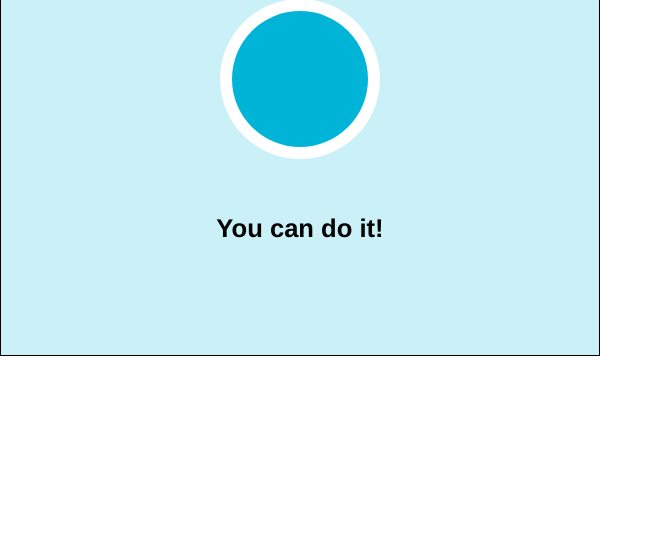
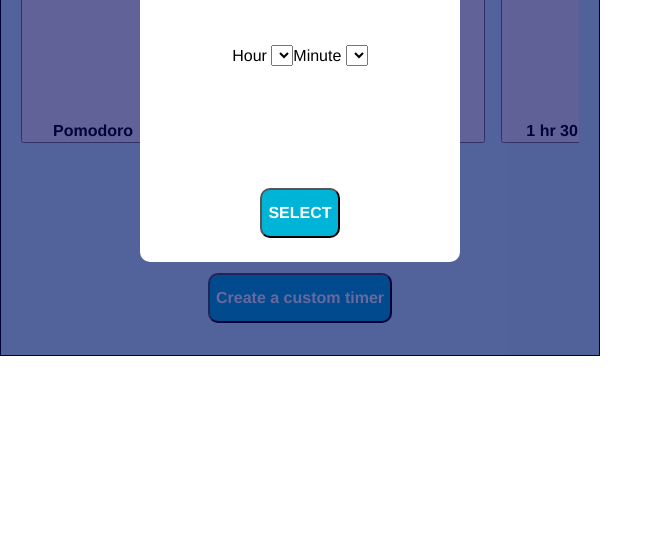
Before and after one commit to tobi-tobes/timewise, a plain HTML site: page components/views.html in a window 1280 px wide. Shown: the part 244-800 px from the top of the page, without its empty margins (0-663 px from the left). Drawn offline with Linux system fonts and the light colour scheme.

Commit message:
General styling for modals

```diff
--- a/components/views.html
+++ b/components/views.html
@@ -65,7 +65,7 @@
                 </div>
             </section>
             <!-- Active timer (strict mode) -->
-            <section class="active-timer strict">
+            <section class="active-timer strict hidden">
                 <h3 class="timer-digital">00:55:59</h3>
                 <div class="timer-outer">
                     <div class="timer-inner">
@@ -75,7 +75,8 @@
 
             <!-- MODALS -->
             <!-- Custom time selection modal -->
-            <section class="custom-timer modal hidden">
+            <section class="modal">
+                <div class="custom-timer modal-container">
                     <h3>Create a custom time</h3>
                     <div class="time-picker">
                         <div class="hour-picker">
@@ -88,21 +89,34 @@
                         </div>
                     </div>
                     <button class="modal-btn">SELECT</button>
+                </div>
             </section>
             <!-- Stats modal -->
-            <section class="stats modal hidden">
+            <section class="modal hidden">
+                <div class="stats modal-container">
                     <h3>Time spent wisely:</h3>
                     <div class="stats-counter">
                         <p>0 mins today</p>
                         <p>0 mins this week</p>
                     </div>
                     <button class="modal-btn">DONE</button>
+                </div>
             </section>
             <!-- Timer done modal -->
-            <section class="timer-done modal hidden">
+            <section class="modal hidden">
+                <div class="timer-done modal-container">
                     <h3>00:00:00</h3>
                     <p>You did it!</p>
                     <button class="modal-btn">DONE</button>
+                </div>
+            </section>
+            <!-- End button clicked modal -->
+            <section class="modal hidden">
+                <div class="end-clicked modal-container">
+                    <h3>Are you sure you want to end your session?</h3>
+                    <button class="no-btn">No</button>
+                    <button class="yes-btn">Yes</button>
+                </div>
             </section>
         </main>
     </body>
--- a/css/styles.css
+++ b/css/styles.css
@@ -14,6 +14,7 @@ html{line-height:1.15;-webkit-text-size-adjust:100%}body{margin:0}main{display:b
 /* Variables ============================= */
 :root {
     --color-primary: #03045E;
+    --color-primary-rgb: 3, 4, 94;
     --color-black:  #090909;
     --color-white: #ffffff;
     --color-background: #CAF0F8;
@@ -58,10 +59,6 @@ main {
     padding-left: 20px;
     padding-right: 20px;
     background-color: var(--color-background);
-}
-
-.hidden {
-    display: none;
 }
 
 [class*="-btn"] {
@@ -123,7 +120,7 @@ span {
 
 /* Home page ============================= */
 .homepage {
-    display: none;
+    display: flex;
     flex-direction: column;
     justify-content: space-between;
 }
@@ -174,7 +171,7 @@ span {
 
 /* Timer configuration page ============================= */
 .time-config {
-    display: none;
+    display: flex;
     flex-direction: column;
 }
 
@@ -253,7 +250,7 @@ span {
 
 /* Active timer (non-strict mode) ============================= */
 .non-strict {
-    display: none;
+    display: flex;
     flex-direction: column;
 }
 
@@ -345,3 +342,49 @@ span {
     left: auto;
     right: auto;
 }
+
+
+/* MODALS ============================= */
+
+/* General ============================= */
+.modal {
+    position: absolute;
+    background-color: rgba(var(--color-primary-rgb), 0.6);
+    top: 90px;
+    z-index: 1000;
+    height: 510px;
+    width: 600px;
+    left: 0;
+    padding: 0;
+}
+
+.modal-container {
+    background-color: var(--color-white);
+    height: 20rem;
+    width: 20rem;
+    border-radius: 10px;
+    margin-left: auto;
+    margin-right: auto;
+    margin-top: 6rem;
+    display: flex;
+    flex-direction: column;
+    align-items: center;
+}
+
+.modal-btn {
+    margin-bottom: 1.5rem;
+    margin-top: auto;
+}
+
+/* Custom time selection modal ============================= */
+.time-picker {
+    display: flex;
+    flex-direction: row;
+    margin-top: 3rem;
+}
+
+
+/* Display control ============================= */
+.hidden {
+    display: none;
+}
```
Lines whose indentation alone changed are shown as unchanged.
